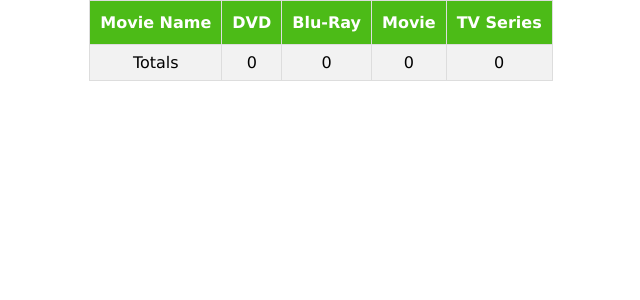
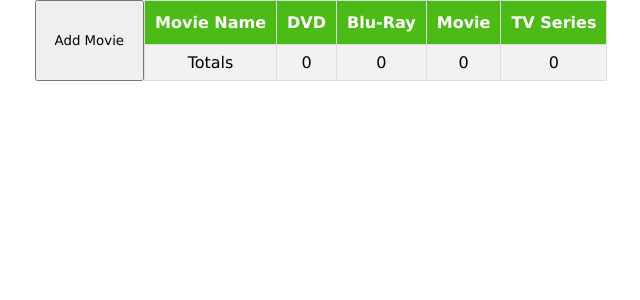
Before and after one commit to pecuniam1/movies, a PHP site: page / in a window 1280 px wide. Shown: the part 30-330 px from the top of the page, without its empty margins (319-959 px from the left). Run offline with PHP 8.4, Linux system fonts and the light colour scheme; data that the repository does not hold is empty.

Commit message:
added button and js link

```diff
--- a/public/index.php
+++ b/public/index.php
@@ -21,7 +21,7 @@
 	<meta name="theme-color" content="#ffffff">
 	<title>Movie Database</title>
 	<link rel="stylesheet" type="text/css" href="css/style.css">
-	<!-- <script src="js/script.js"></script> -->
+	<script src="js/script.js"></script>
 	<meta charset="UTF-8">
 </head>
 <?php
@@ -83,7 +83,7 @@ if ($password != null) {
 	<!--header-->
 
 	<div id="mainpage">
-		<!-- <button onclick="toggleAddMovie()">Add Movie</button> -->
+		<button onclick="toggleAddMovie()">Add Movie</button>
 		<?php
 
 		// if($newMovie == true){
```
